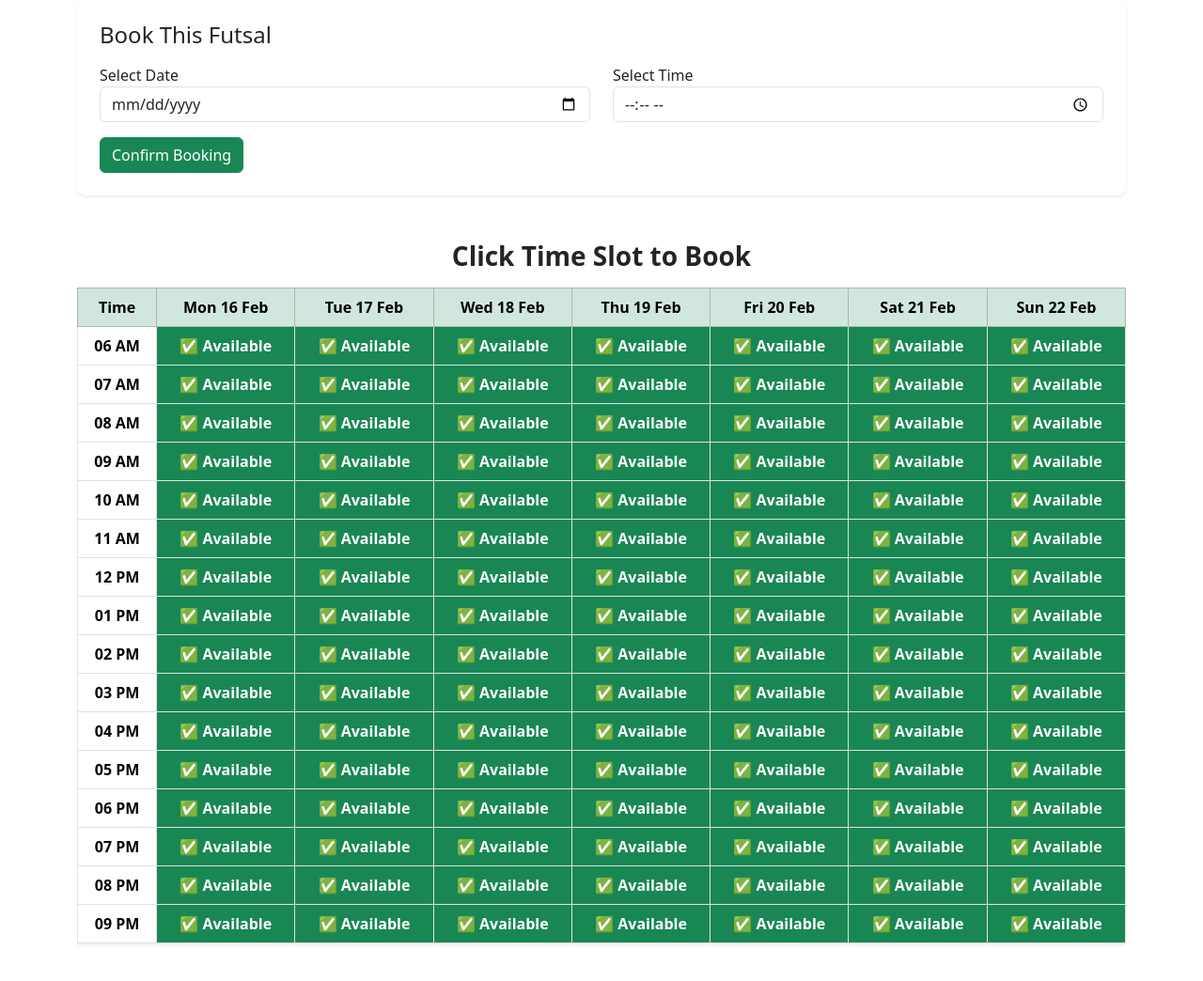
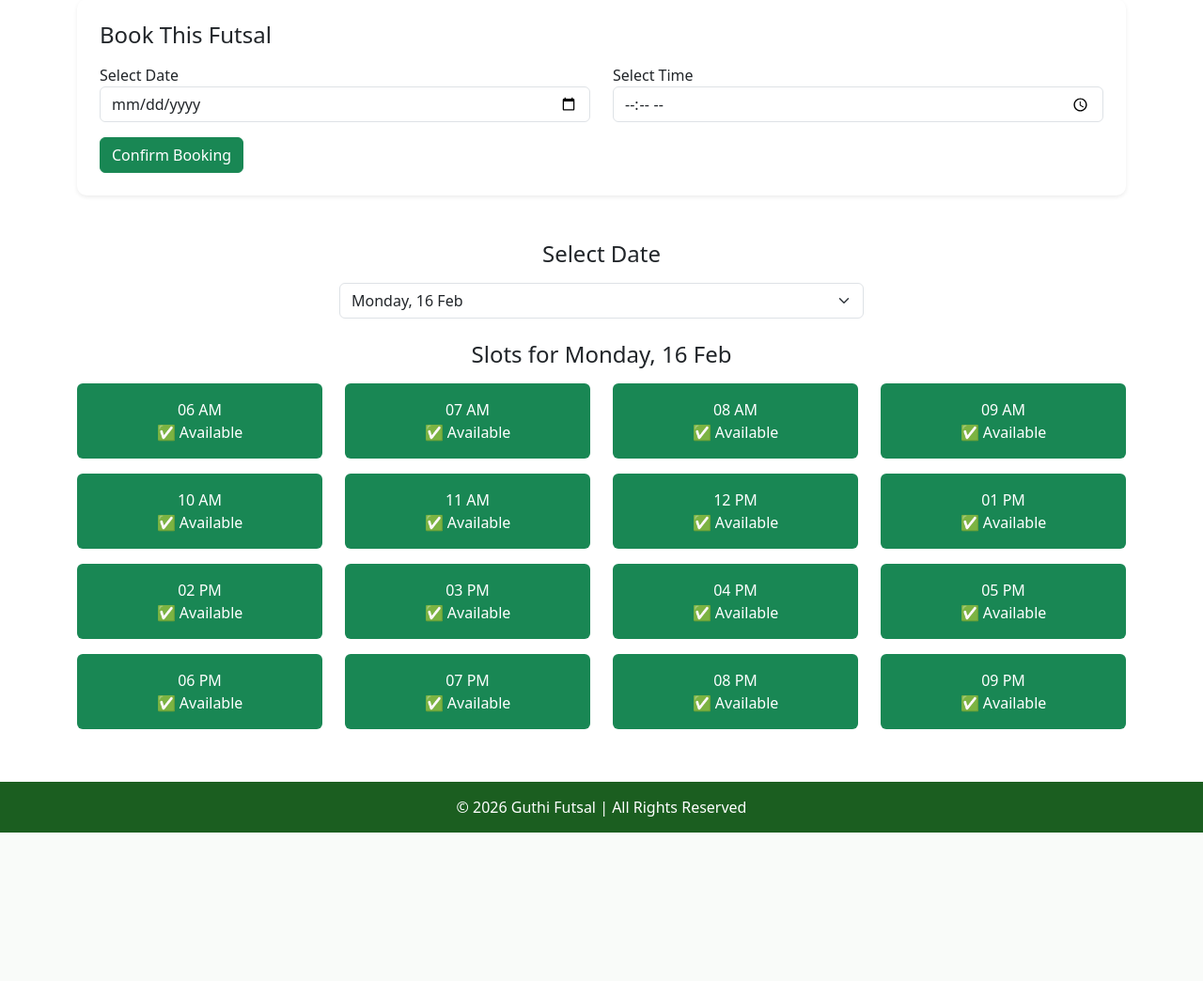
Before and after one commit to NayanMagar1/FYP-guthi-Futsal-Django, a Django app: page /futsal/1/ in a window 1280 px wide. Shown: the part 776-1820 px from the top of the page at 94% size. After the commit the page ends 1662 px from the top, so only its background shows below. Run offline with Django 5.2, Linux system fonts and the light colour scheme; a user stored in the database is signed in; data comes from the database, SQL or seed files in the repository; both versions use the stored data as it was after the commit.

Commit message:
futsal detail calender view update

```diff
--- a/guthi/Templates/futsal_detail.html
+++ b/guthi/Templates/futsal_detail.html
@@ -44,7 +44,7 @@
     </div>
 
 
-    <!-- WEEKLY SCHEDULE -->
+    {% comment %} <!-- WEEKLY SCHEDULE -->
     <h3 class="mb-3 fw-bold text-center"> Click Time Slot to Book</h3>
 
     <div class="table-responsive">
@@ -97,6 +97,47 @@
             </tbody>
 
         </table>
+    </div> {% endcomment %}
+
+    <!-- DATE SELECTOR -->
+<h4 class="text-center mb-3">Select Date</h4>
+
+<form method="GET" class="text-center mb-4">
+    <select name="date" onchange="this.form.submit()" class="form-select w-50 mx-auto">
+        {% for day in week_dates %}
+            <option value="{{ day|date:'Y-m-d' }}"
+                {% if day == selected_date %}selected{% endif %}>
+                {{ day|date:"l, d M" }}
+            </option>
+        {% endfor %}
+    </select>
+</form>
+
+
+    <!-- TIME SLOTS -->
+    <h4 class="text-center mb-3">
+        Slots for {{ selected_date|date:"l, d M" }}
+    </h4>
+
+    <div class="row text-center">
+
+        {% for slot in time_slots %}
+            {% if slot in booked_times %}
+                <div class="col-md-3 mb-3">
+                    <div class="p-3 bg-danger text-white rounded">
+                        {{ slot|time:"h A" }} <br> ❌ Booked
+                    </div>
+                </div>
+            {% else %}
+                <div class="col-md-3 mb-3">
+                    <div class="p-3 bg-success text-white rounded slot-box"
+                        onclick="selectSlot('{{ selected_date|date:'Y-m-d' }}', '{{ slot|time:'H:i' }}')">
+                        {{ slot|time:"h A" }} <br> ✅ Available
+                    </div>
+                </div>
+            {% endif %}
+        {% endfor %}
+
     </div>
 
 </div>
@@ -109,7 +150,7 @@ function selectSlot(date, time) {
     document.getElementById("timeInput").value = time;
 
     // scroll to form
-    window.scrollTo({ top: 300, behavior: 'smooth' });
+    window.scrollTo({ top: 200, behavior: 'smooth' });
 }
 </script>
 
@@ -129,6 +170,16 @@ function selectSlot(date, time) {
     border-radius: 10px;
 }
 
+.slot-box {
+    cursor: pointer;
+    transition: 0.2s;
+}
+
+.slot-box:hover {
+    transform: scale(1.05);
+    background-color: #218838 !important;
+}
+
 </style>
 
 {% endblock %}
--- a/guthi/urls.py
+++ b/guthi/urls.py
@@ -7,6 +7,7 @@ from django.contrib.auth import views as auth_views
 urlpatterns = [
 
     path("register/", views.register_view, name="register"),
+    path('activate/<uidb64>/<token>/', views.activate_account, name='activate'),
     path("login/", views.login_view, name="login"),
     path("logout/", views.logout_view, name="logout"),
     path("", views.home, name="home"),
--- a/guthi/views.py
+++ b/guthi/views.py
@@ -24,6 +24,36 @@ def home(request):
     return render(request, "home.html", {'sliders': sliders, 'profile': profile})
 
 
+# def register_view(request):
+#     if request.method == "POST":
+#         username = request.POST.get("username")
+#         email = request.POST.get("email")
+#         password = request.POST.get("password")
+#         confirm_password = request.POST.get("confirm_password")
+
+#         if password != confirm_password:
+#             messages.error(request, "Passwords do not match")
+#             return redirect("register")
+
+#         if User.objects.filter(username=username).exists():
+#             messages.error(request, "Username already exists")
+#             return redirect("register")
+
+#         user = User.objects.create_user(
+#             username=username,
+#             email=email,
+#             password=password
+#         )
+#         user.save()
+#         messages.success(request, "Registration successful. Please login.")
+#         return redirect("login")
+
+#     return render(request, "register.html")
+
+from django.utils.http import urlsafe_base64_encode
+from django.utils.encoding import force_bytes
+from django.contrib.auth.tokens import default_token_generator
+
 def register_view(request):
     if request.method == "POST":
         username = request.POST.get("username")
@@ -42,13 +72,44 @@ def register_view(request):
         user = User.objects.create_user(
             username=username,
             email=email,
-            password=password
+            password=password,
+            is_active=False  # ❗ IMPORTANT
         )
-        user.save()
-        messages.success(request, "Registration successful. Please login.")
+
+        # 🔐 Generate token
+        uid = urlsafe_base64_encode(force_bytes(user.pk))
+        token = default_token_generator.make_token(user)
+
+        verify_link = f"http://127.0.0.1:8000/activate/{uid}/{token}/"
+
+        # 📧 Send email
+        send_mail(
+            subject="Activate your account",
+            message=f"Click link to verify:\n{verify_link}",
+            from_email=settings.EMAIL_HOST_USER,
+            recipient_list=[email],
+        )
+
+        messages.success(request, "Check your email to verify account")
         return redirect("login")
 
     return render(request, "register.html")
+
+from django.utils.http import urlsafe_base64_decode
+def activate_account(request, uidb64, token):
+    try:
+        uid = urlsafe_base64_decode(uidb64).decode()
+        user = User.objects.get(pk=uid)
+    except:
+        user = None
+
+    if user and default_token_generator.check_token(user, token):
+        user.is_active = True
+        user.save()
+        messages.success(request, "Account activated! You can login now.")
+        return redirect("login")
+    else:
+        return HttpResponse("Activation link invalid")
 
 
 def login_view(request):
@@ -71,44 +132,109 @@ def login_view(request):
 def futsal_list(request):
     futsals = futsal.objects.all()
     return render(request, 'futsal_list.html', {'futsals': futsals})
+# @login_required
+# def futsal_detail(request, id):
+#     futsal_obj = futsal.objects.get(id=id)
+
+#     today = date.today()
+#     week_dates = [today + timedelta(days=i) for i in range(7)]
+
+#     # Create time slots (6 AM - 10 PM)
+#     time_slots = []
+#     for hour in range(6, 22):
+#         start_time = time(hour, 0)
+#         end_time = time(hour + 1, 0)
+#         time_slots.append((start_time, end_time))
+
+#     bookings = Booking.objects.filter(futsal=futsal_obj)
+
+#     # ✅ HANDLE FORM SUBMIT
+#     if request.method == "POST":
+#         selected_date = request.POST.get("date")
+#         selected_time = request.POST.get("time")
+
+#         # convert to proper format
+#         booking_date = datetime.strptime(selected_date, "%Y-%m-%d").date()
+#         booking_time = datetime.strptime(selected_time, "%H:%M").time()
+
+#         # ✅ CHECK IF ALREADY BOOKED
+#         if Booking.objects.filter(
+#             futsal=futsal_obj,
+#             date=booking_date,
+#             time=booking_time
+#         ).exists():
+#             return HttpResponse("This slot is already booked ❌")
+
+#         # store in session
+#         request.session['booking_data'] = {
+#             'futsal_id': futsal_obj.id,
+#             'date': selected_date,
+#             'time': selected_time,
+#         }
+
+#         return redirect('khalti_payment')
+
+#     context = {
+#         'futsal': futsal_obj,
+#         'week_dates': week_dates,
+#         'time_slots': time_slots,
+#         'bookings': bookings,
+#     }
+
+#     return render(request, 'futsal_detail.html', context)
+
 @login_required
 def futsal_detail(request, id):
     futsal_obj = futsal.objects.get(id=id)
 
     today = date.today()
+
+    # ✅ next 7 days
     week_dates = [today + timedelta(days=i) for i in range(7)]
 
-    # Create time slots (6 AM - 10 PM)
+    # ✅ selected date from dropdown
+    selected_date_str = request.GET.get('date')
+    if selected_date_str:
+        selected_date = datetime.strptime(selected_date_str, "%Y-%m-%d").date()
+    else:
+        selected_date = today
+
+    # ❌ prevent past date
+    if selected_date < today:
+        selected_date = today
+
+    # ✅ time slots
     time_slots = []
     for hour in range(6, 22):
-        start_time = time(hour, 0)
-        end_time = time(hour + 1, 0)
-        time_slots.append((start_time, end_time))
+        time_slots.append(time(hour, 0))
 
-    bookings = Booking.objects.filter(futsal=futsal_obj)
+    # ✅ bookings only for selected day
+    bookings = Booking.objects.filter(
+        futsal=futsal_obj,
+        date=selected_date
+    )
 
-    # ✅ HANDLE FORM SUBMIT
+    booked_times = [b.time for b in bookings]
+
+    # ✅ HANDLE BOOKING
     if request.method == "POST":
-        selected_date = request.POST.get("date")
-        selected_time = request.POST.get("time")
+        selected_date = datetime.strptime(request.POST.get("date"), "%Y-%m-%d").date()
+        selected_time = datetime.strptime(request.POST.get("time"), "%H:%M").time()
 
-        # convert to proper format
-        booking_date = datetime.strptime(selected_date, "%Y-%m-%d").date()
-        booking_time = datetime.strptime(selected_time, "%H:%M").time()
+        if selected_date < today:
+            return HttpResponse("Cannot book past date ❌")
 
-        # ✅ CHECK IF ALREADY BOOKED
         if Booking.objects.filter(
             futsal=futsal_obj,
-            date=booking_date,
-            time=booking_time
+            date=selected_date,
+            time=selected_time
         ).exists():
-            return HttpResponse("This slot is already booked ❌")
+            return HttpResponse("Already booked ❌")
 
-        # store in session
         request.session['booking_data'] = {
             'futsal_id': futsal_obj.id,
-            'date': selected_date,
-            'time': selected_time,
+            'date': str(selected_date),
+            'time': selected_time.strftime("%H:%M"),
         }
 
         return redirect('khalti_payment')
@@ -117,10 +243,16 @@ def futsal_detail(request, id):
         'futsal': futsal_obj,
         'week_dates': week_dates,
         'time_slots': time_slots,
-        'bookings': bookings,
+        'booked_times': booked_times,
+        'selected_date': selected_date,
     }
 
     return render(request, 'futsal_detail.html', context)
+
+
+
+
+
 
 @login_required
 def khalti_payment(request):
```
Also changed, not shown: guthi/Templates/register.html (+33 -11 lines), db.sqlite3.
